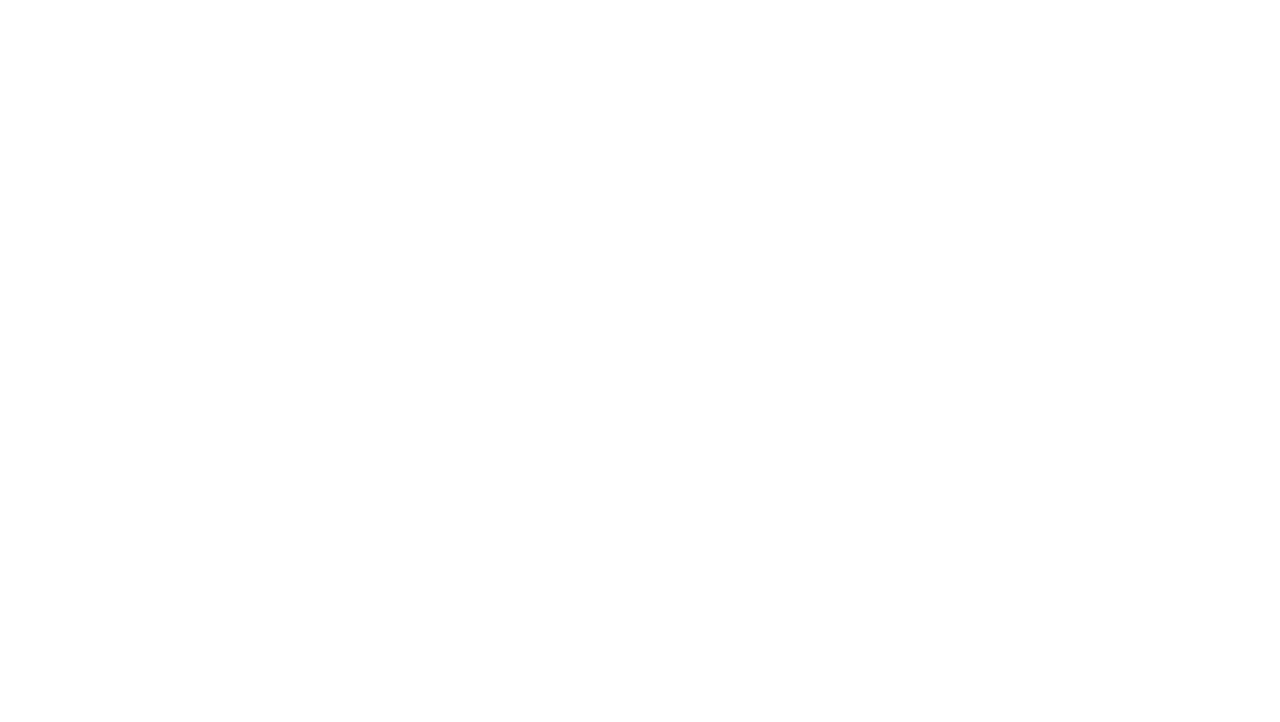
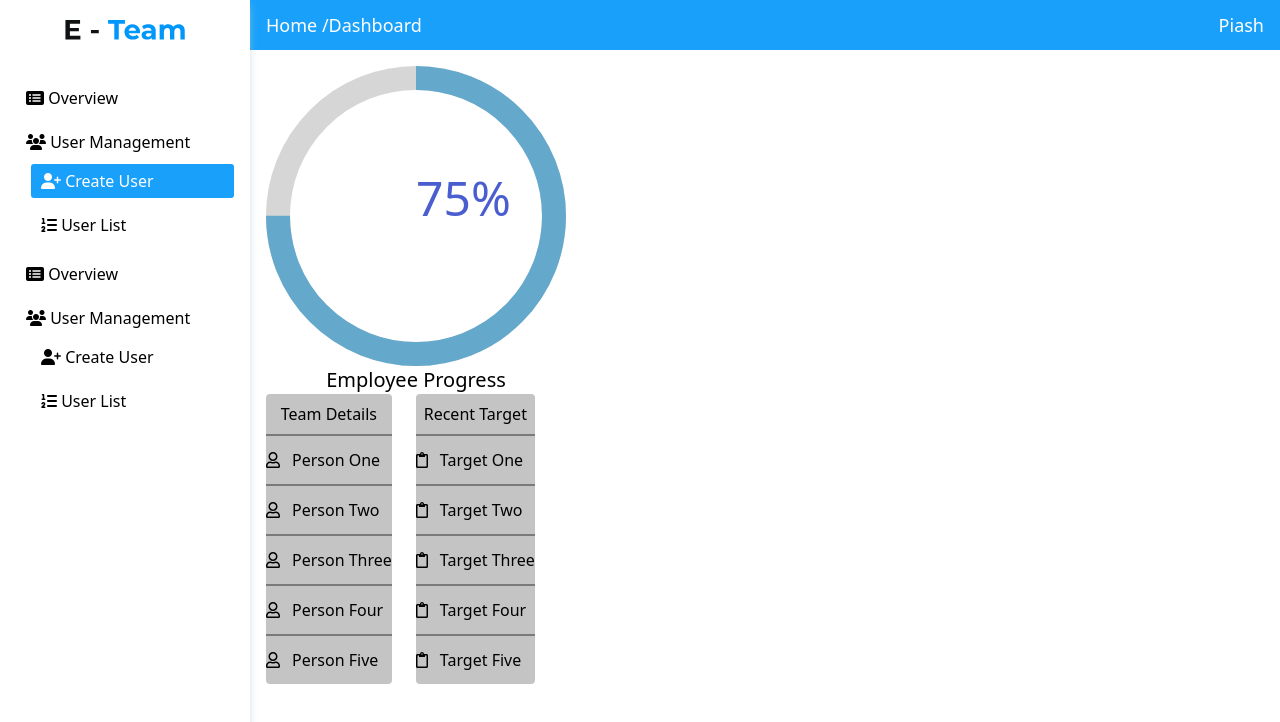
Before and after one commit to web-shoharab-pk/E-Team, a React (Create React App) app: page / in a window 1280 px wide. Shown: the top 722 px of the page. Built offline with nearby package versions, Linux system fonts and the light colour scheme.

Commit message:
handling topbar visibility on changing device width

```diff
--- a/src/App.tsx
+++ b/src/App.tsx
@@ -13,16 +13,16 @@ function App() {
   return (
     <Router>
       <Switch>
-        <Route path="/home">
-          <Dashboard>
-          <Home />
-          </Dashboard>
+        <Route path="/login">
+          <Login />
         </Route>
         <Route path="/dashboard">
           <Dashboard />
         </Route>
-        <Route path="/login">
-          <Login />
+        <Route path="/">
+          <Dashboard>
+          <Home />
+          </Dashboard>
         </Route>
       </Switch>
     </Router>
--- a/src/components/Topbar/Topbar.css
+++ b/src/components/Topbar/Topbar.css
@@ -4,6 +4,3 @@
     height: 50px;
     line-height: 50px;
 }
-.topbar .navbar.without-sidebar{
-
-}
--- a/src/components/Topbar/Topbar.tsx
+++ b/src/components/Topbar/Topbar.tsx
@@ -1,23 +1,41 @@
-import React,{ useState } from 'react';
+import React, { useState } from 'react';
 import './Topbar.css';
 
 const Topbar = () => {
+    // For handling sidebar show or hide
     const [showSidebar, setShowSidebar] = useState(false);
     const sidebar = document.getElementById('sidebar');
     showSidebar ? sidebar?.classList.add('show') : sidebar?.classList.remove('show')
+
+    // For handling topbar basis of screen width
+    const [screenWidth, setScreenWidth] = useState(0)
+    const handleScreenWidth = () => {
+        const tempWidth = window.innerWidth;
+        setScreenWidth(tempWidth)
+    }
+    // updating
+    window.addEventListener('load', handleScreenWidth)
+    window.addEventListener('resize', handleScreenWidth)
+
     return (
         <div className="topbar ">
-            <nav className="navbar hidden flex flex-row justify-between items-center px-4 text-lg  md:flex">
+            {
+                screenWidth > 767 &&
+                <nav className="navbar flex flex-row justify-between items-center px-4 text-lg">
                     <div className="breadcrumb">
                         <a href="#" className="font-medium">Home</a> /
                         <a href="#" className="font-medium">Dashboard</a>
                     </div>
                     <p className="username">Piash</p>
                 </nav>
-            <nav className="navbar without-sidebar flex flex-row justify-between items-center px-4 text-2xl font-bold md:hidden">
+            }
+            {
+                screenWidth < 768 &&
+                <nav className="navbar without-sidebar flex flex-row justify-between items-center px-4 text-2xl font-bold">
                     <h2 className="">E-Team</h2>
-                <button onClick={()=>setShowSidebar(!showSidebar)}><i className="fas fa-bars"></i></button>
+                    <button onClick={() => setShowSidebar(!showSidebar)}><i className="fas fa-bars"></i></button>
                 </nav>
+            }
         </div>
     );
 };
```
Lines whose indentation alone changed are shown as unchanged.
